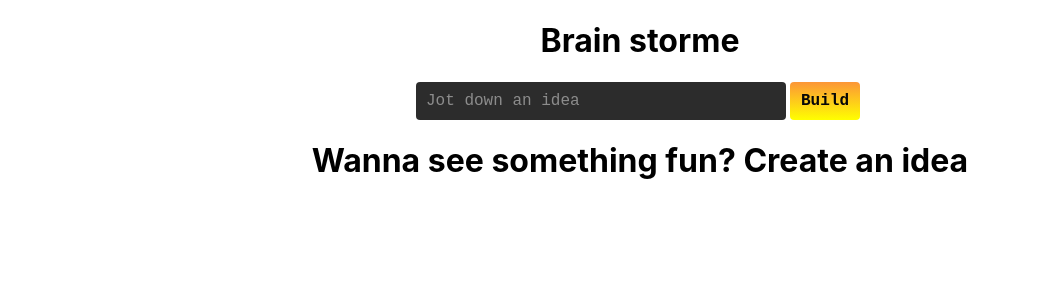
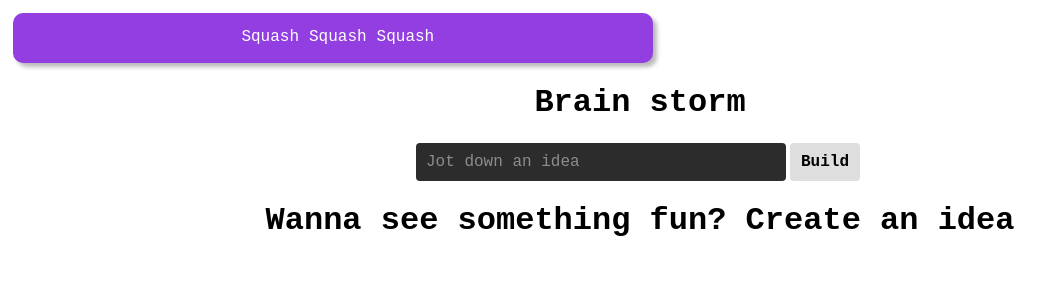
Before and after one commit to volantxs/drag-drop-task-app, a React (Create React App) app: page / in a window 1280 px wide. Shown: the top 300 px of the page, without its empty margins (0-1064 px from the left). Built offline with nearby package versions, Linux system fonts and the light colour scheme.

Commit message:
included a navbar

```diff
--- a/src/App.js
+++ b/src/App.js
@@ -2,6 +2,7 @@ import './css/App.css';
 import * as React from 'react';
 import { useState } from 'react';
 import { DragAndDrop } from './components/DragAndDrop';
+import { Navbar } from './components/Navbar'
 
 
 function App() {
@@ -18,8 +19,9 @@ function App() {
   }
   return (
     <div className="App">
+      <Navbar/>
       <header >
-        <h1>Brain storme</h1>
+        <h1>Brain storm</h1>
       </header>
       <div className='input-wrapper'>
         <input
@@ -44,26 +46,4 @@ function App() {
   );
 }
 
-// function handleDragStart(e) {
-//   e.dataTransfer.setData("text/plain", e.target.id);
-// }
-
-// function handleDragOver(e) {
-//   e.preventDefault();
-//   e.dataTransfer.dropEffect = "move";
-// }
-
-// function handleDrop(e) {
-//   e.preventDefault();
-//   const ideaID = e.dataTransfer.getData("text/plain");
-//   e.target.appendChild(document.getElementById(ideaID));
-// }
-
-// window.addEventListener("DOMContentLoaded", () => {
-//   const element = document.querySelectorAll("ideaSpeck");
-//   element.addEventListener("dragstart", handleDragStart);
-// });
-
-
-
 export default App;
--- /dev/null
+++ b/src/components/Navbar.js
@@ -0,0 +1,11 @@
+export function Navbar() {
+    return(
+<div className="navbar">
+        <span className="navItem">Squash</span>
+        <span className="navItem">Squash</span>
+        <span className="navItem">Squash</span>
+    </div>
+
+    );
+
+}
--- a/src/css/App.css
+++ b/src/css/App.css
@@ -1,5 +1,7 @@
 .App {
   text-align: center;
+  font-family: 'Courier New', Courier, monospace;
+
 }
 
 ::placeholder {
@@ -13,10 +15,11 @@
   margin-right: 4px ;
   padding: 10px;
   font-size: medium;
+  font-weight: 600;
+  color: rgb(0, 0, 0);
   font-family: 'Courier New', Courier, monospace;
-  font-weight: 600;
-  background-image: linear-gradient(rgb(252, 150, 55), rgb(255, 255, 0));
-  color: rgb(7, 7, 7);
+
+  background-color: rgb(222, 222, 222);
 }
 
 .buildBtn:hover{
@@ -50,7 +53,7 @@
   border: 1px solid black;
   border-radius: 4px;
   width: fit-content;
-  padding: 1%;
+  padding: 4px;
   background-color:rgb(255, 255, 255);
   margin: 1%;
 }
@@ -64,12 +67,34 @@
   margin: 10px;
 }
 
+.navbar {
+  display: block;
+  background: transparent;
+  backdrop-filter: blue(10px);
+  background-color:rgb(146, 62, 224);
+  height: 50px;
+  box-shadow: 4px 4px 4px rgb(186, 186, 186);
+  width: 50%;
+  margin: 1%;
+  border-radius: 10px;
+  color: white;
+  font-family: 'Courier New', Courier, monospace;
+
+
+}
+
+span.navItem {
+  position: relative;
+  top: 15px;
+  margin-left: 10px;
+}
+
 
 @media only screen and (min-width: 300px) {
   .inputBuild {
     border: none;
     border-radius: 4px ;
-    width: 150px;
+    width: 200px;
     margin-right: 4px ;
     padding: 10px;
     font-size: medium;
```
